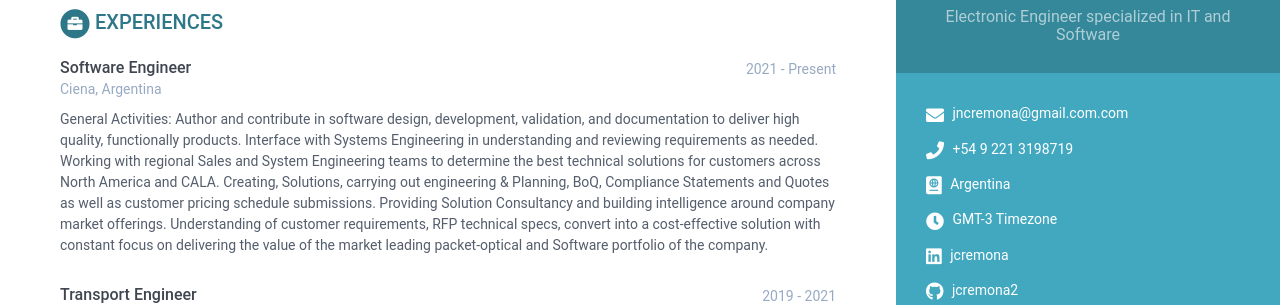
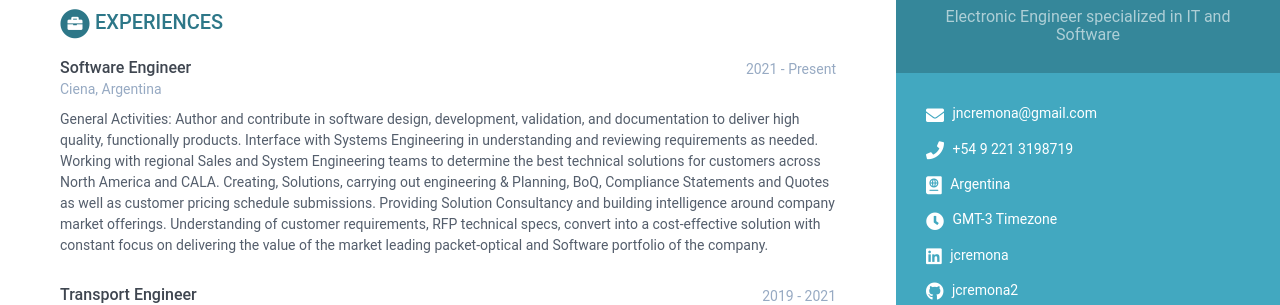
Before and after one commit to jcremona2/JulianCremona, a Jekyll site: the page built from print.html, in a window 1280 px wide. Shown: the part 182-487 px from the top of the page. Built offline with Jekyll 4.4.1, drawn with Linux system fonts in a browser that asks for light colours.

Commit message:
Update data.yml

```diff
--- a/_data/data.yml
+++ b/_data/data.yml
@@ -12,7 +12,7 @@ sidebar:
   avatar: profile.jpg #place a 100x100 picture inside /assets/images/ folder and provide the name of the file below
 
   # Sidebar links
-  email: jncremona@gmail.com.com
+  email: jncremona@gmail.com
   phone: +54 9 221 3198719
   timezone: GMT-3 Timezone
   citizenship: Argentina
```
